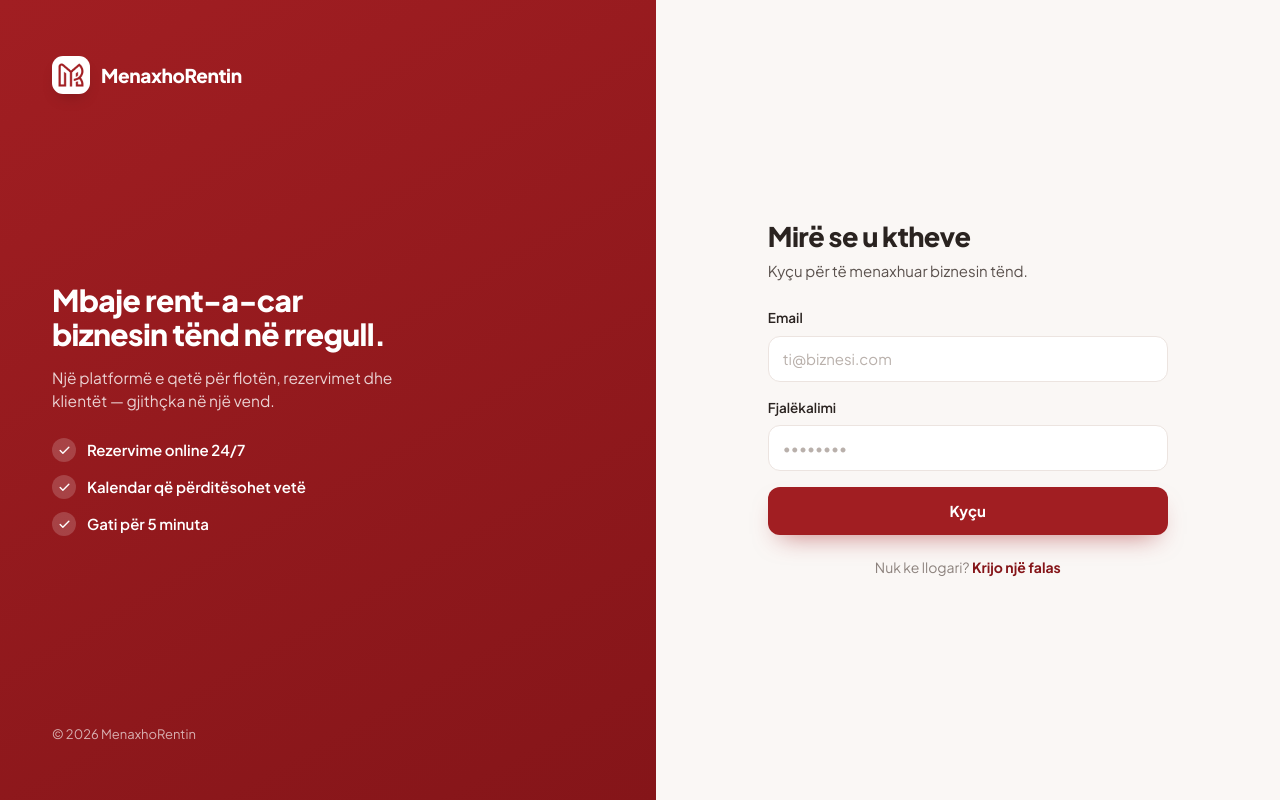
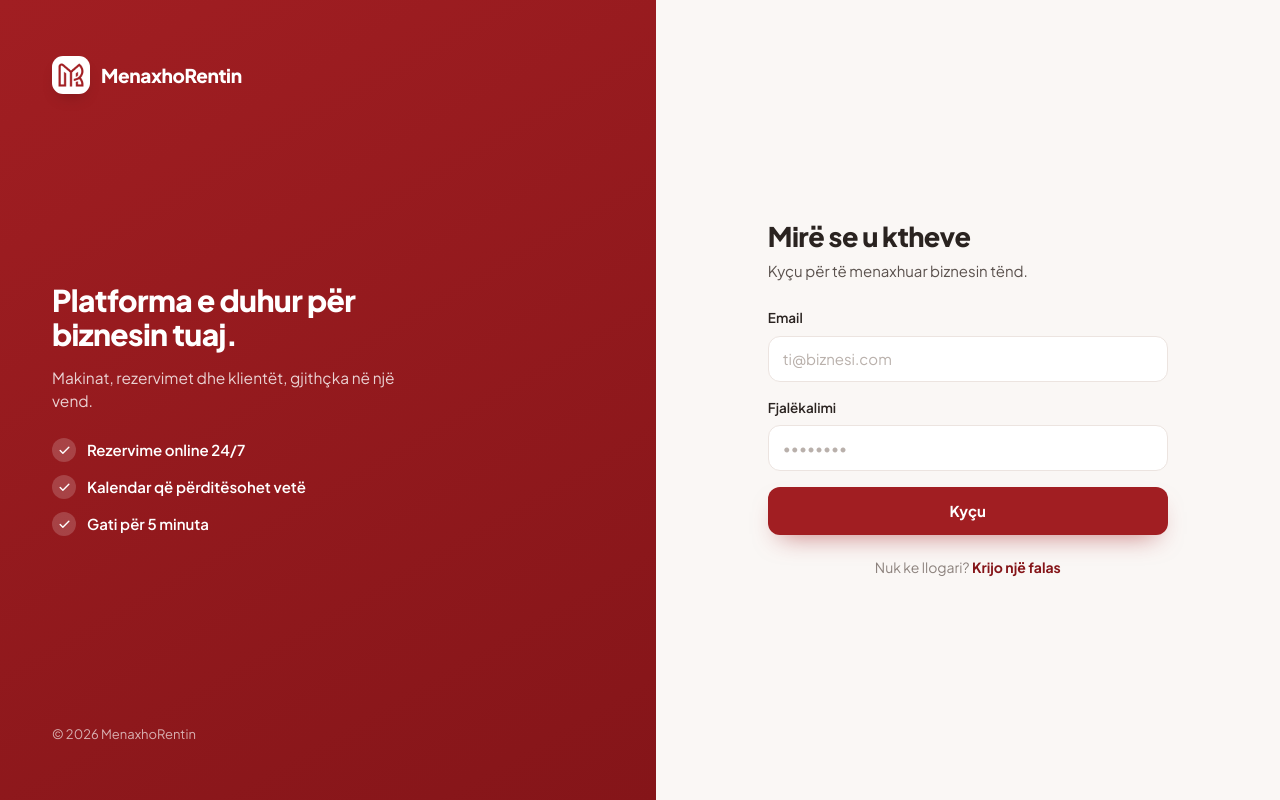
Before and after one commit to alttinkrasniqi/rental-saas, a Next.js app: page /login in a window 1280 px wide. Built offline with nearby package versions, Linux system fonts and the light colour scheme; no server answers.

Commit message:
Update auth-shell.tsx

```diff
--- a/src/components/auth-shell.tsx
+++ b/src/components/auth-shell.tsx
@@ -113,8 +113,8 @@ export function AuthShell({
           MenaxhoRentin
         </a>
         <div className="aside-mid">
-          <h2>Mbaje rent-a-car biznesin tënd në rregull.</h2>
-          <p>Një platformë e qetë për flotën, rezervimet dhe klientët — gjithçka në një vend.</p>
+          <h2>Platforma e duhur për biznesin tuaj.</h2>
+          <p>Makinat, rezervimet dhe klientët, gjithçka në një vend.</p>
           <ul className="ticks">
             <li><span className="tk"><Check /></span> Rezervime online 24/7</li>
             <li><span className="tk"><Check /></span> Kalendar që përditësohet vetë</li>
```
